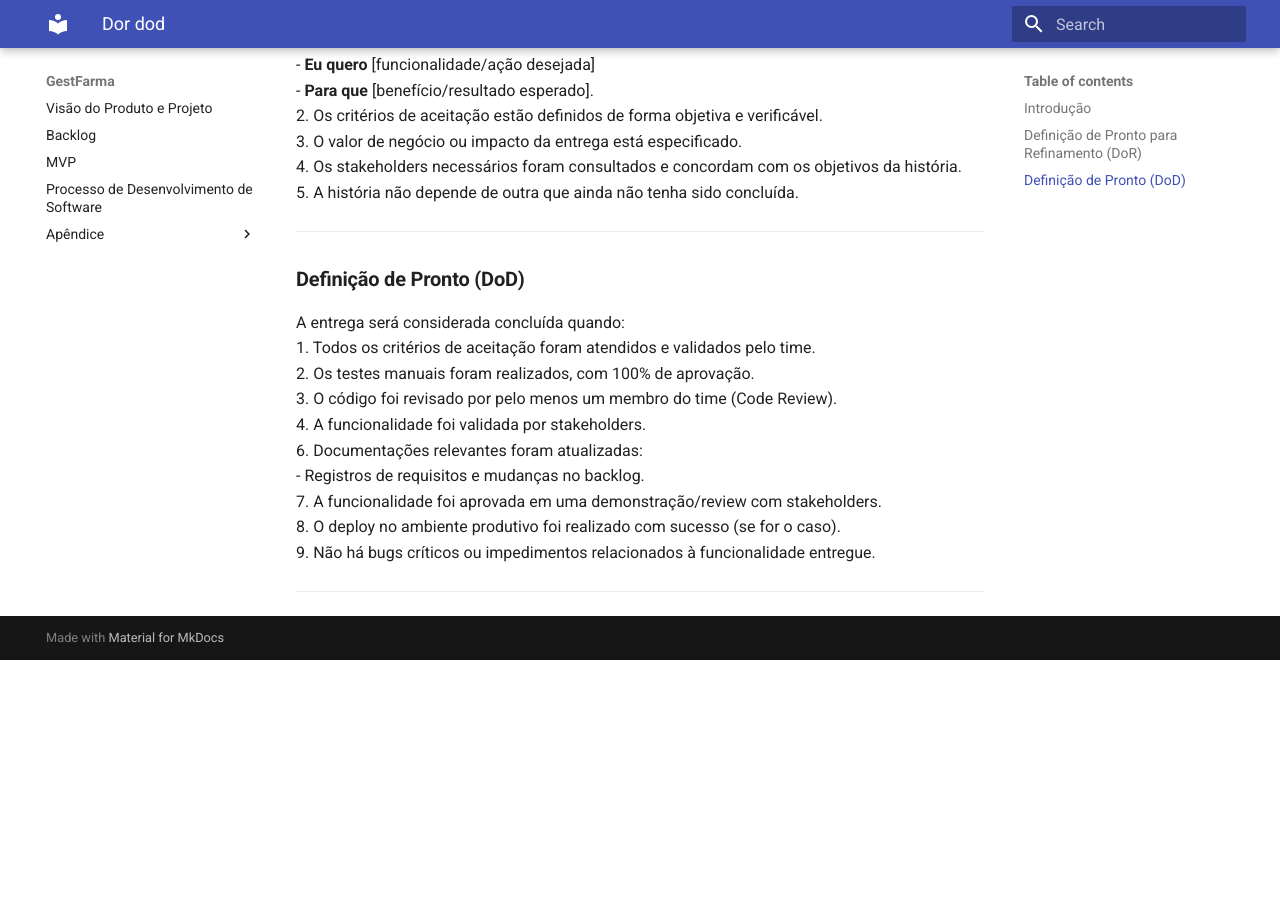
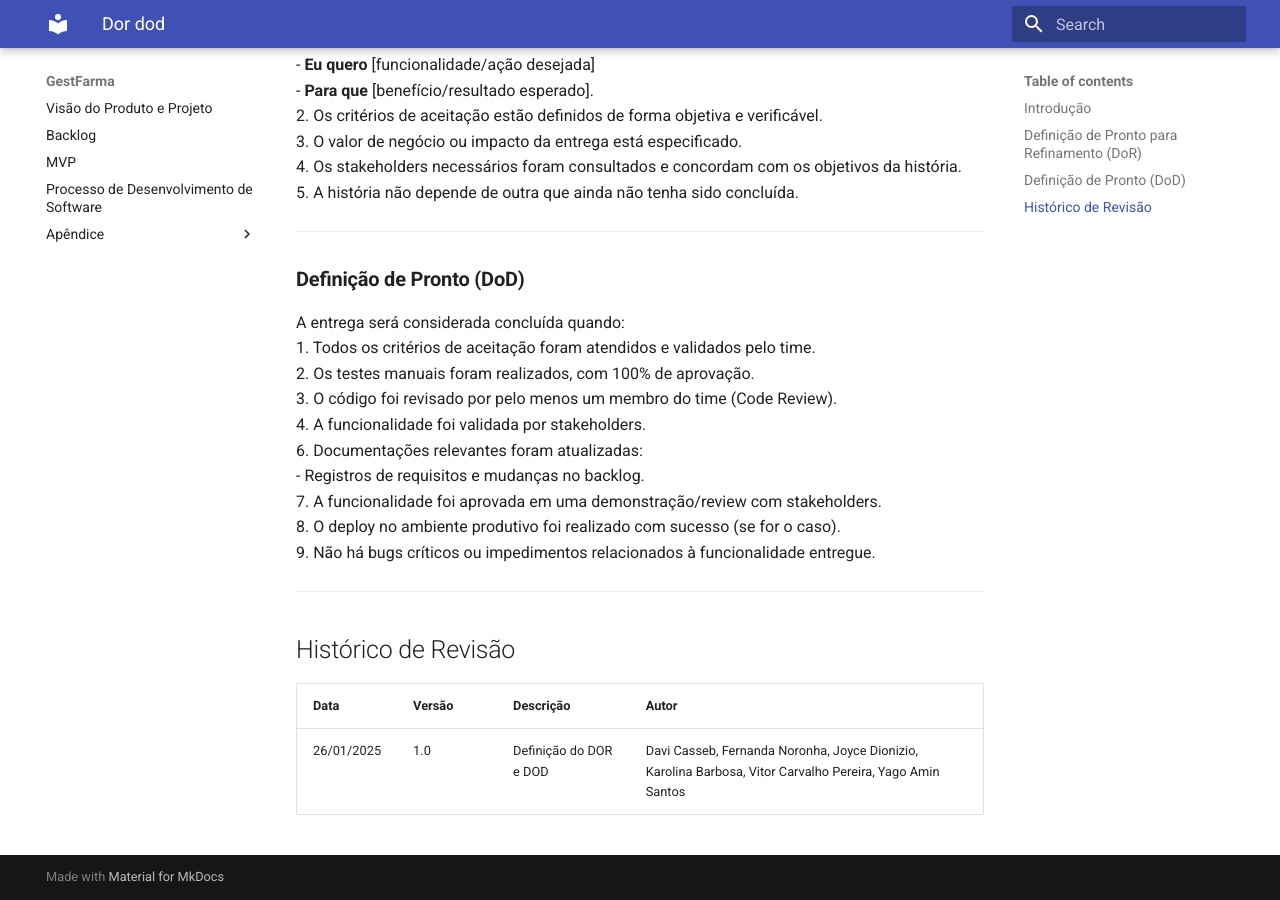
Before and after one commit to FGA-REQ/2024.2-Requisitores, an MkDocs documentation site: the page built from docs/visao-projeto-produto/dor-dod.md, in a window 1280 px wide and 900 px high, scrolled down 895 px. Built offline with MkDocs 1.6.1 and Material for MkDocs 9.7.7, drawn with Linux system fonts in a browser that asks for light colours; before the commit the page ends 1555 px from its top, so only the background shows below that.

Commit message:
Update dor-dod.md

```diff
--- a/docs/visao-projeto-produto/dor-dod.md
+++ b/docs/visao-projeto-produto/dor-dod.md
@@ -40,3 +40,8 @@ A entrega será considerada concluída quando:
 9. Não há bugs críticos ou impedimentos relacionados à funcionalidade entregue.
 
 ---
+## Histórico de Revisão
+
+| **Data**       | **Versão** | **Descrição**                                                     | **Autor**                                                                                      |
+|----------------|------------|-------------------------------------------------------------------|------------------------------------------------------------------------------------------------|
+| 26/01/2025     | 1.0        | Definição do DOR e DOD | Davi Casseb, Fernanda Noronha, Joyce Dionizio, Karolina Barbosa, Vitor Carvalho Pereira, Yago Amin Santos |
```
